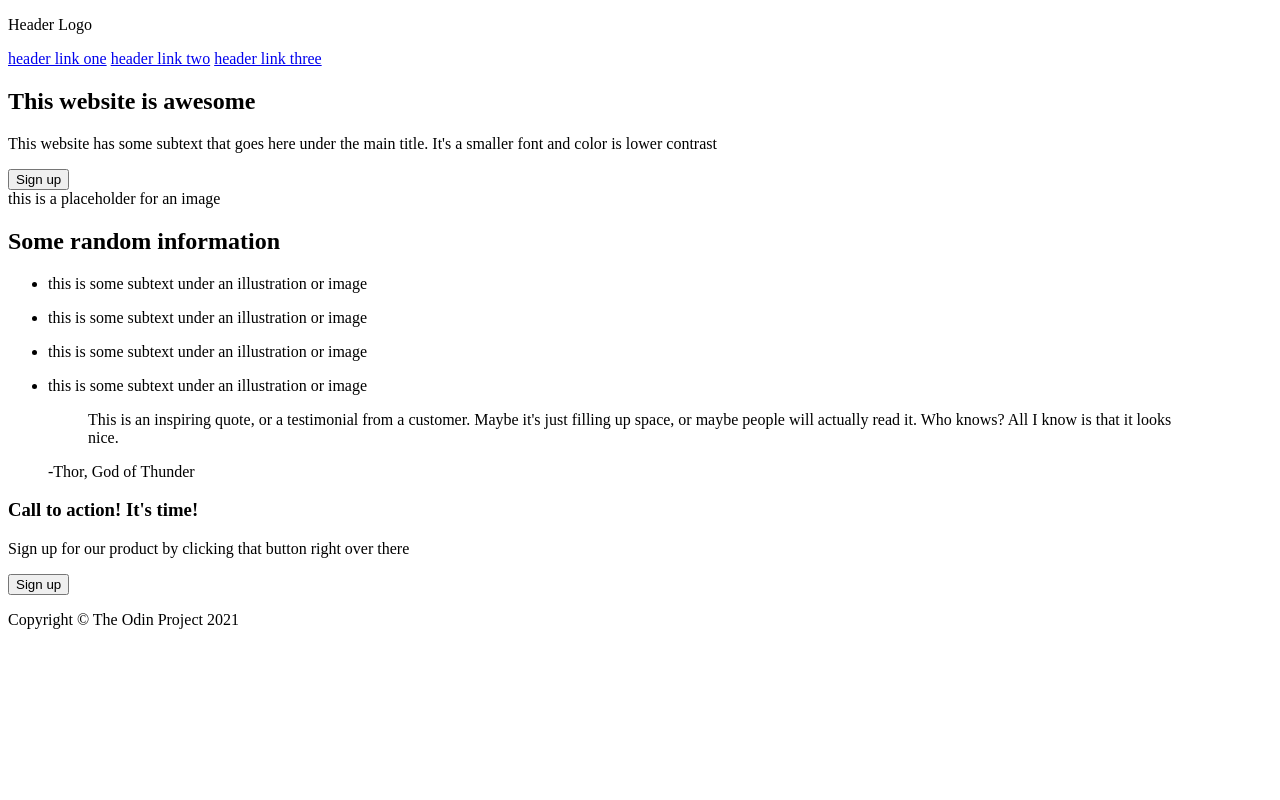
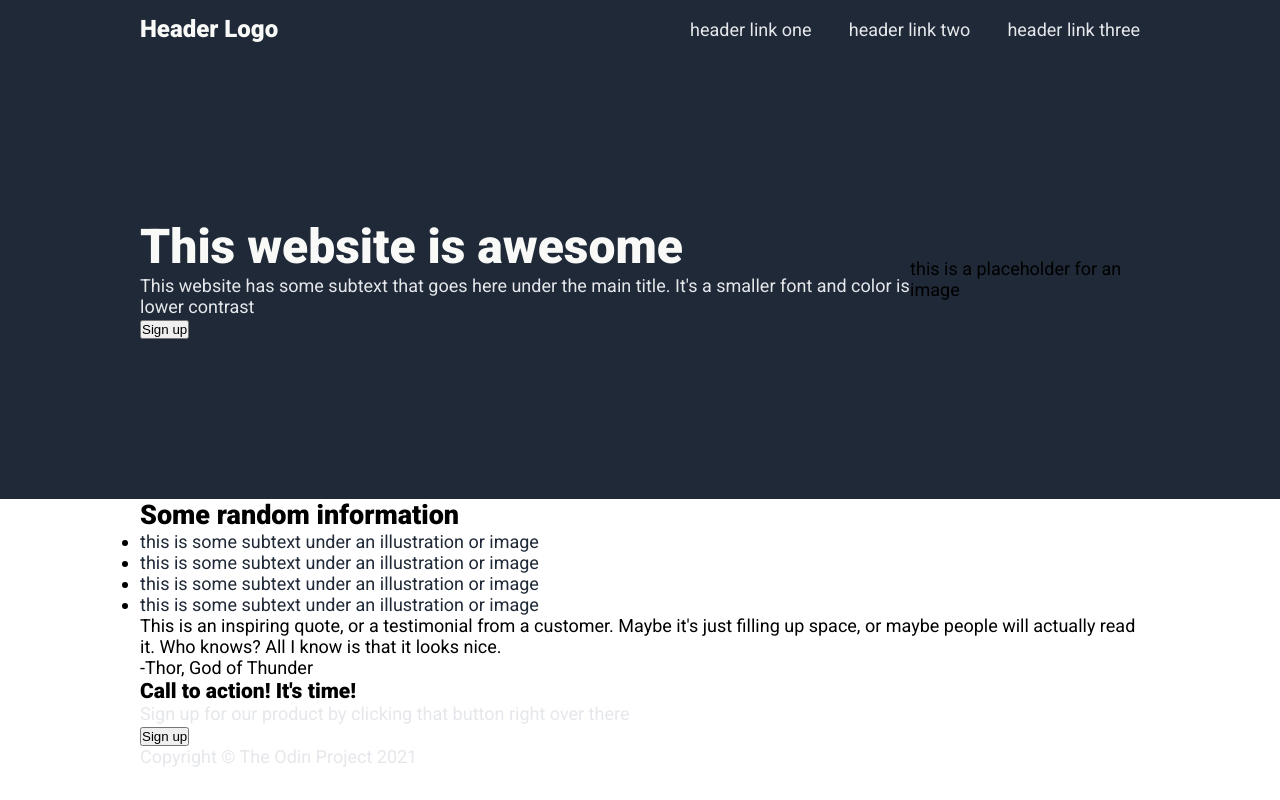
Before and after one commit to juisaeva/odin-landing-page, a plain HTML site: page index.html in a window 1280 px wide. Drawn offline with Linux system fonts and the light colour scheme.

Commit message:
add header css styles

```diff
--- a/index.html
+++ b/index.html
@@ -6,33 +6,44 @@
     <meta http-equiv="X-UA-Compatible" content="IE=edge">
     <meta name="viewport" content="width=device-width, initial-scale=1.0">
     <title>Odin Task 2: Landing Page</title>
+    <link rel="preconnect" href="https://fonts.googleapis.com">
+    <link rel="preconnect" href="https://fonts.gstatic.com" crossorigin>
+    <link href="https://fonts.googleapis.com/css2?family=Roboto:ital,wght@0,400;0,900;1,300&display=swap"
+        rel="stylesheet">
+    <link rel="stylesheet" href="style.css">
 </head>
 
 <body>
     <header class="header">
-        <nav class="nav">
-            <div class="nav__logo">
+        <div class="container">
+
+            <nav class="header__container">
+                <div class="header__logo">
                     <p>Header Logo</p>
                 </div>
 
-            <div class="nav__links">
-                <a href="#" class="nav__link">header link one</a>
-                <a href="#" class="nav__link">header link two</a>
-                <a href="#" class="nav__link">header link three</a>
+                <div class="header__links">
+                    <a href="#" class="header__link">header link one</a>
+                    <a href="#" class="header__link">header link two</a>
+                    <a href="#" class="header__link">header link three</a>
                 </div>
             </nav>
+        </div>
     </header>
     <main class="main">
         <section class="introduction">
             <div class="container">
+                <div class="introduction__container">
                     <div class="intoduction__info">
 
                         <h1 class="introduction__title"> This website is awesome</h1>
-                    <p class="introduction__text text--white">This website has some subtext that goes here under the main title. It's a smaller font and color is lower contrast</p>
+                        <p class="introduction__text text--white">This website has some subtext that goes here under the
+                            main title. It's a smaller font and color is lower contrast</p>
                         <button class="btn btn--blue">Sign up</button>
                     </div>
                     <div class="introduction__img">
                         this is a placeholder for an image
+                    </div>
                 </div>
             </div>
         </section>
@@ -63,7 +74,11 @@
         <section class="quote">
             <div class="container">
                 <figure class="quote__container">
-                    <blockquote><p class="quote__text">This is an inspiring quote, or a testimonial from a customer. Maybe it's just filling up space, or maybe people will actually read it. Who knows? All I know is that it looks nice.</p></blockquote>
+                    <blockquote>
+                        <p class="quote__text">This is an inspiring quote, or a testimonial from a customer. Maybe it's
+                            just filling up space, or maybe people will actually read it. Who knows? All I know is that
+                            it looks nice.</p>
+                    </blockquote>
                     <figcaption class="quote__author">-Thor, God of Thunder</figcaption>
                 </figure>
             </div>
@@ -74,7 +89,8 @@
                 <div class="cta__container">
                     <div class="cta__info">
                         <h3 class="cta__title">Call to action! It's time!</h3>
-                        <p class="cta__text text--white">Sign up for our product by clicking that button right over there</p>
+                        <p class="cta__text text--white">Sign up for our product by clicking that button right over
+                            there</p>
                     </div>
                     <button class="cta__btn btn btn--outline">Sign up</button>
                 </div>
--- a/style.css
+++ b/style.css
@@ -0,0 +1,80 @@
+* {
+    box-sizing: border-box;
+    margin: 0;
+    padding: 0;
+}
+
+body {
+    font-family: 'Roboto', sans-serif;
+    font-size: 18px;
+}
+
+.container {
+    width: 1000px;
+    margin: 0 auto;
+}
+
+.text--white {
+    color: #e5e7eb;
+}
+
+.text--black {
+    color: #1f2937;
+}
+
+.header {
+    background-color: #1f2937;
+    padding: 15px 0;
+}
+
+.header__container {
+    display: flex;
+    justify-content: space-between;
+    align-items: center;
+}
+
+.header__logo {
+    font-size: 24px;
+    font-weight: 900;
+    color: #f9faf8;
+}
+
+.header__links {
+    width: 450px;
+    display: flex;
+    align-items: center;
+    justify-content: space-between;
+}
+
+.header__link {
+    color: #e5e7eb;
+    text-decoration: none;
+}
+
+.header__link:hover,
+.header__link:focus,
+.header__link:active {
+    color: #3883F6;
+}
+
+.introduction {
+    background-color: #1f2937;
+    padding: 160px 0;
+}
+
+.introduction__container {
+    display: flex;
+    justify-content: space-between;
+    align-items: center;
+    flex: 1 1 auto;
+}
+
+.introduction__info{
+
+}
+
+.introduction__title {
+    color: #f9faf8;
+    font-size: 48px;
+    font-weight: 900;
+}
```
Lines whose indentation alone changed are shown as unchanged.
